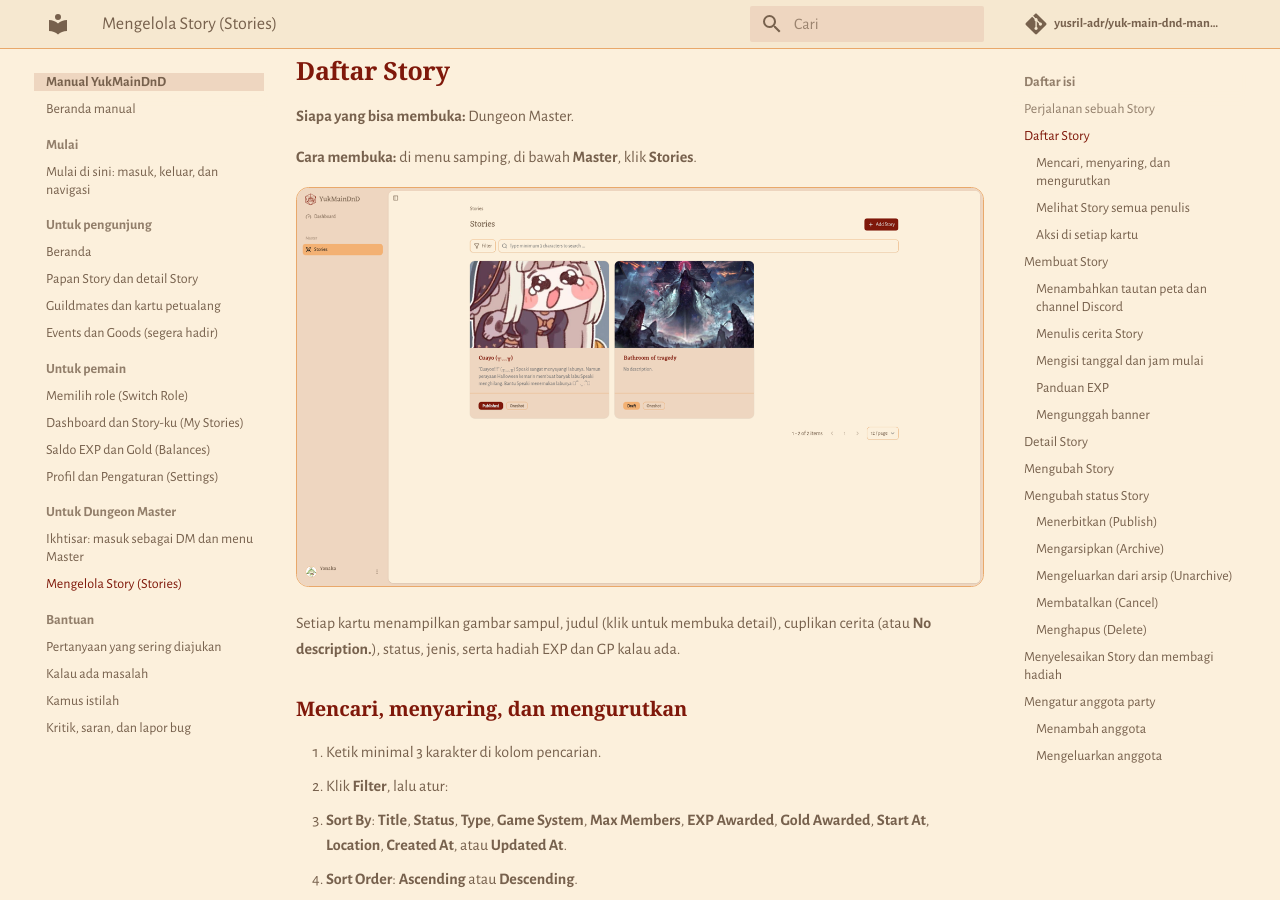
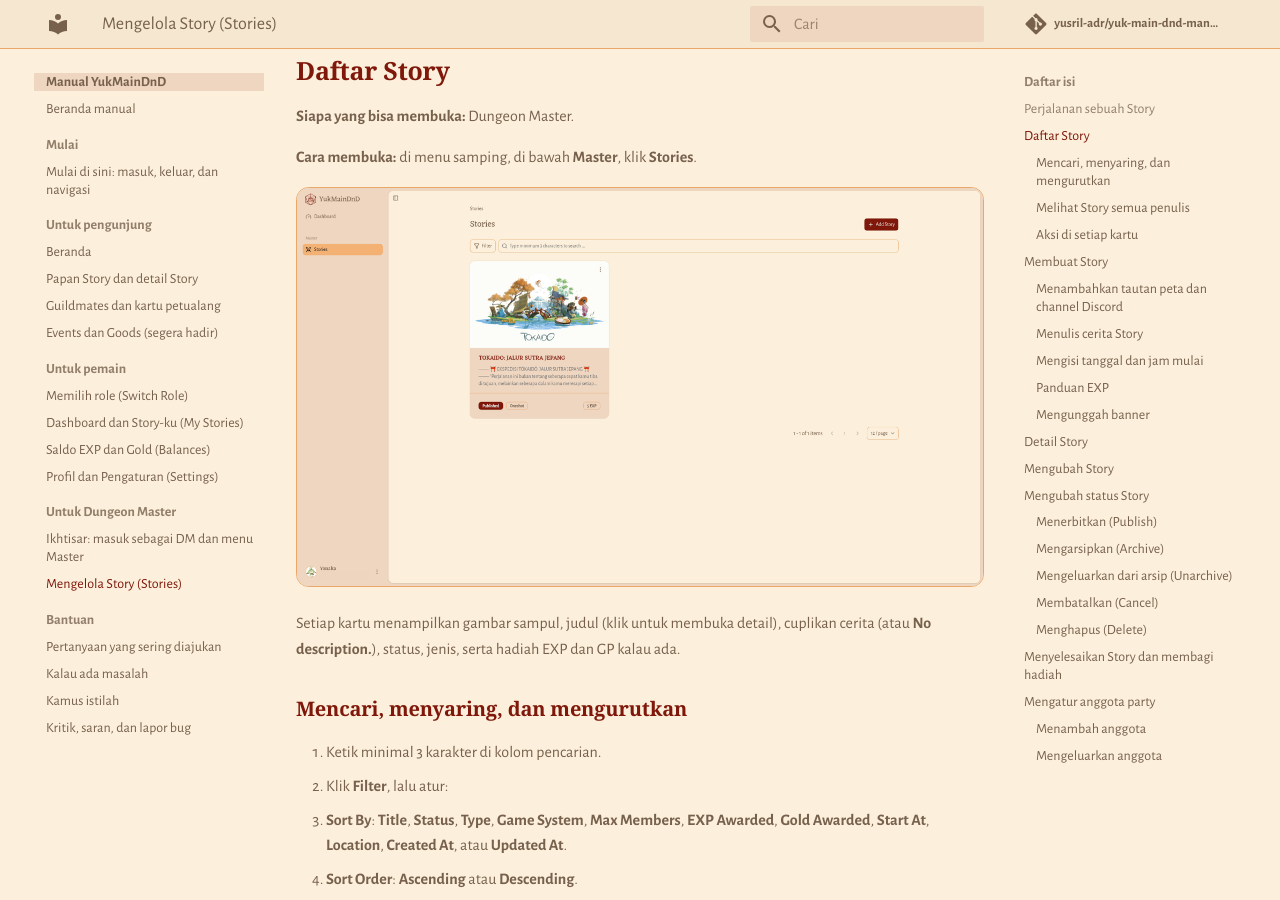
Before and after one commit to yusril-adr/yuk-main-dnd-manual, an MkDocs documentation site: the page built from docs/dungeon-master/story.md, in a window 1280 px wide and 900 px high, scrolled down 1059 px. Built offline with MkDocs 1.6.1 and Material for MkDocs 9.7.7, drawn with Linux system fonts in a browser that asks for light colours; some web fonts are replaced; comment, search, counter and statistics services are not loaded.

Commit message:
Retake master stories list and add Filter popover screenshot

```diff
--- a/docs/dungeon-master/story.md
+++ b/docs/dungeon-master/story.md
@@ -32,7 +32,7 @@ Tombol aksi hanya muncul di Story yang kamu tulis, dan berbeda menurut statusnya
 
 **Cara membuka:** di menu samping, di bawah **Master**, klik **Stories**.
 
-![Daftar Stories dengan tombol Add Story, Filter, kolom pencarian, dua kartu Story berstatus Published dan Draft, serta pilihan 12 / page](../images/dm-stories-1.png)
+![Daftar Stories dengan tombol Add Story, Filter, kolom pencarian, satu kartu Story milik sendiri berstatus Published, serta pilihan 12 / page](../images/dm-stories-1.png)
 
 Setiap kartu menampilkan gambar sampul, judul (klik untuk membuka detail), cuplikan cerita (atau **No description.**), status, jenis, serta hadiah EXP dan GP kalau ada.
 
```
Also changed, not shown: other parts of docs/dungeon-master/story.md (+2 -0 lines), docs/images/dm-stories-1.png, docs/images/dm-stories-filter-1.png (added).
